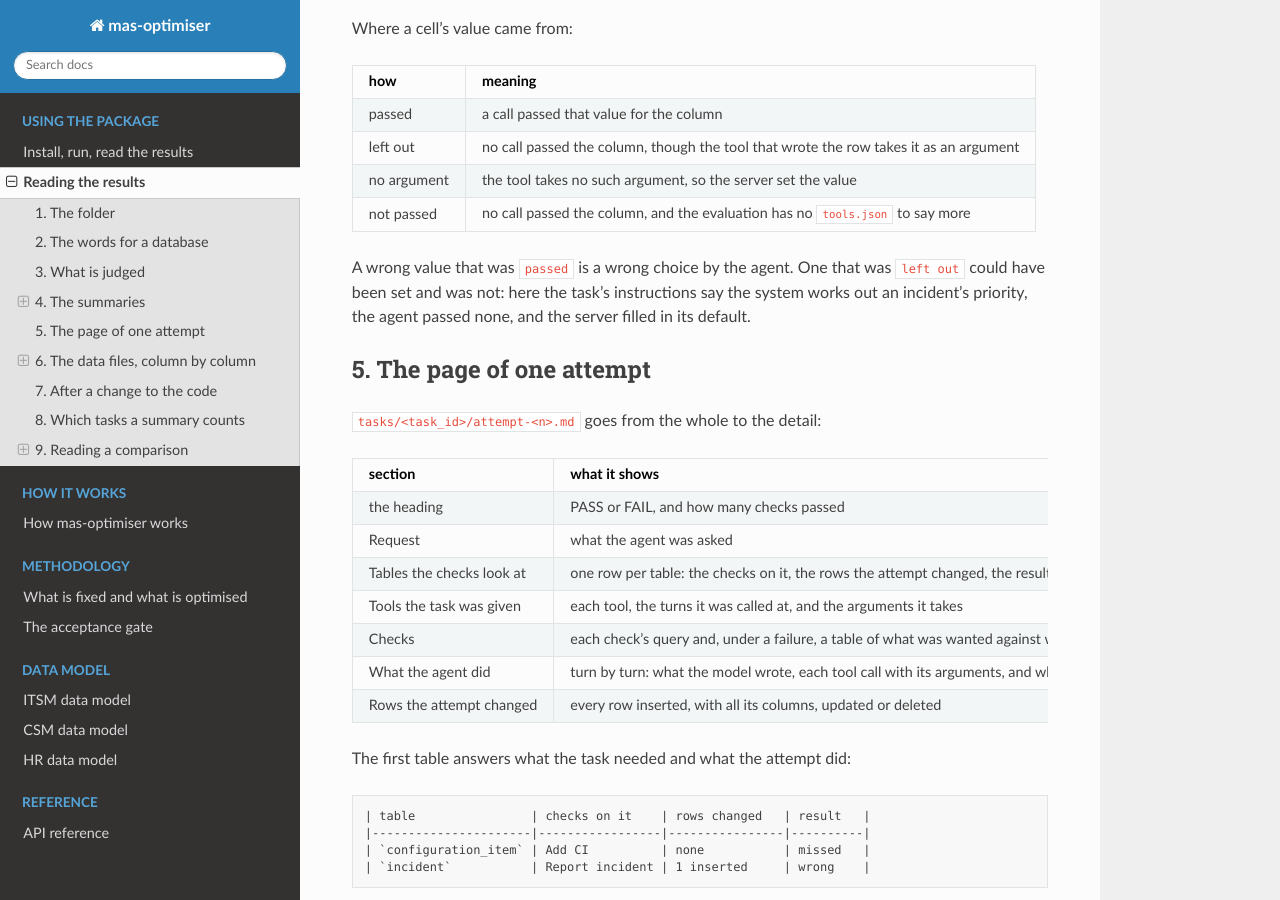
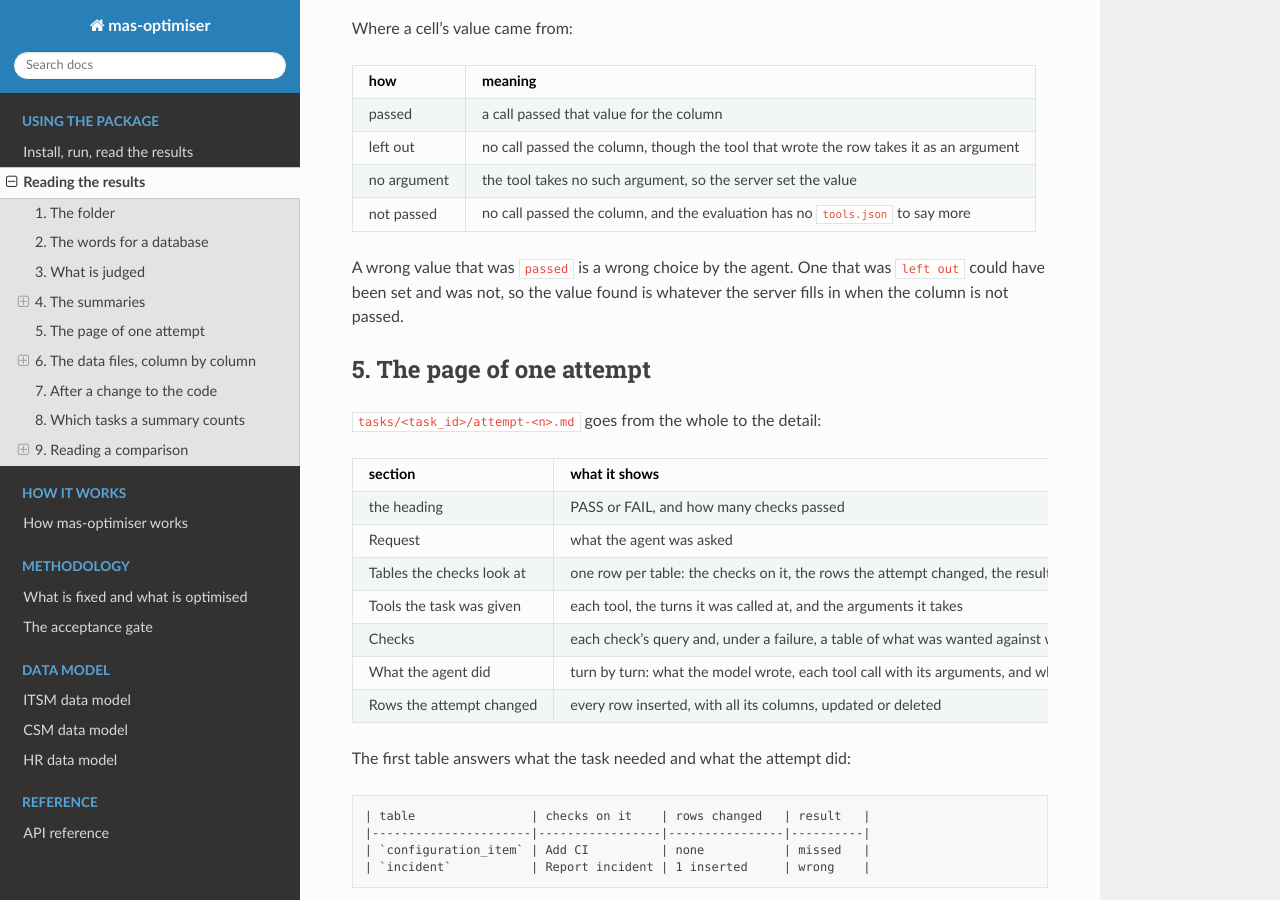
Before and after one commit to muck-or-mack/mas-optimiser, a Sphinx documentation site: the page built from docs/results.md, in a window 1280 px wide and 900 px high, scrolled down 4107 px. Built offline with Sphinx 7.4.7 and the Read the Docs theme 3.1.0, drawn with Linux system fonts in a browser that asks for light colours.

Commit message:
results page: say what a left-out value is without explaining the example's

```diff
--- a/docs/results.md
+++ b/docs/results.md
@@ -193,9 +193,8 @@ Where a cell's value came from:
 | not passed  | no call passed the column, and the evaluation has no `tools.json` to say more         |
 
 A wrong value that was `passed` is a wrong choice by the agent. One that was
-`left out` could have been set and was not: here the task's instructions say
-the system works out an incident's priority, the agent passed none, and the
-server filled in its default.
+`left out` could have been set and was not, so the value found is whatever
+the server fills in when the column is not passed.
 
 
 ## 5. The page of one attempt
```
